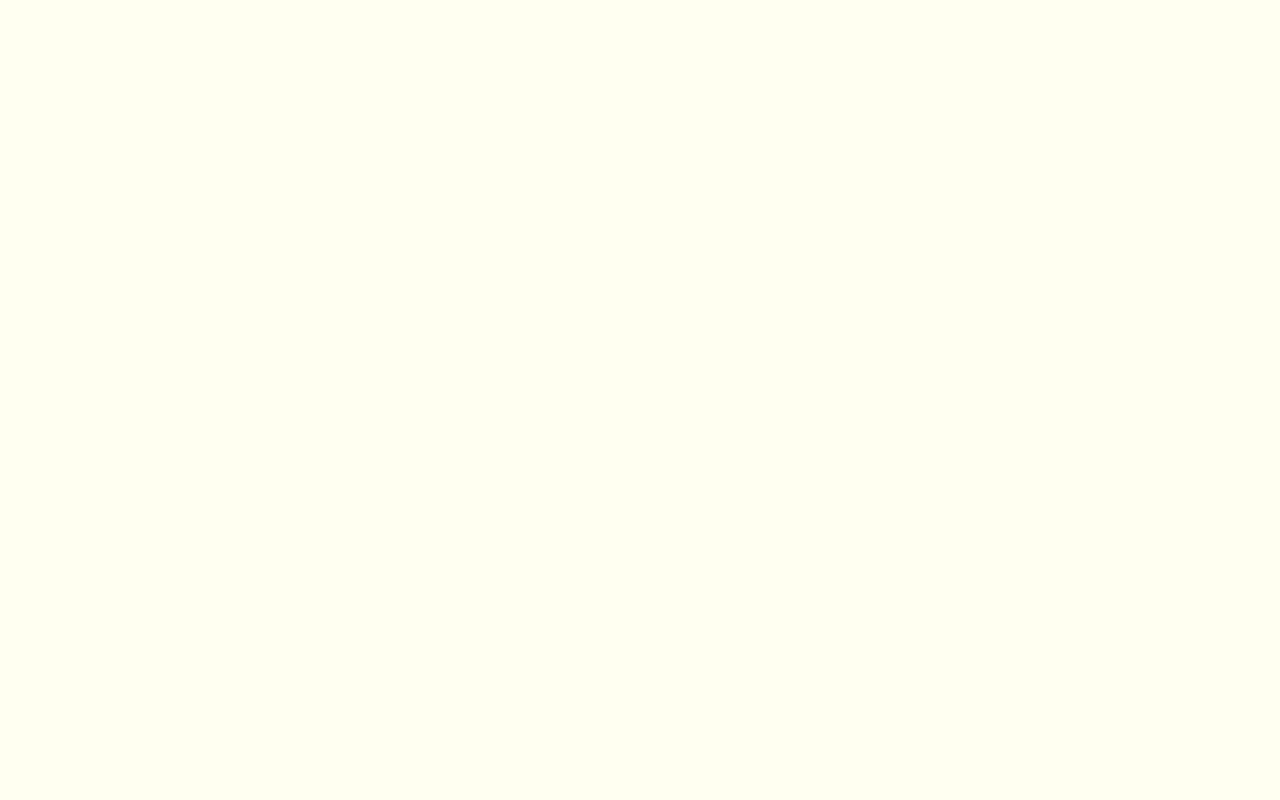
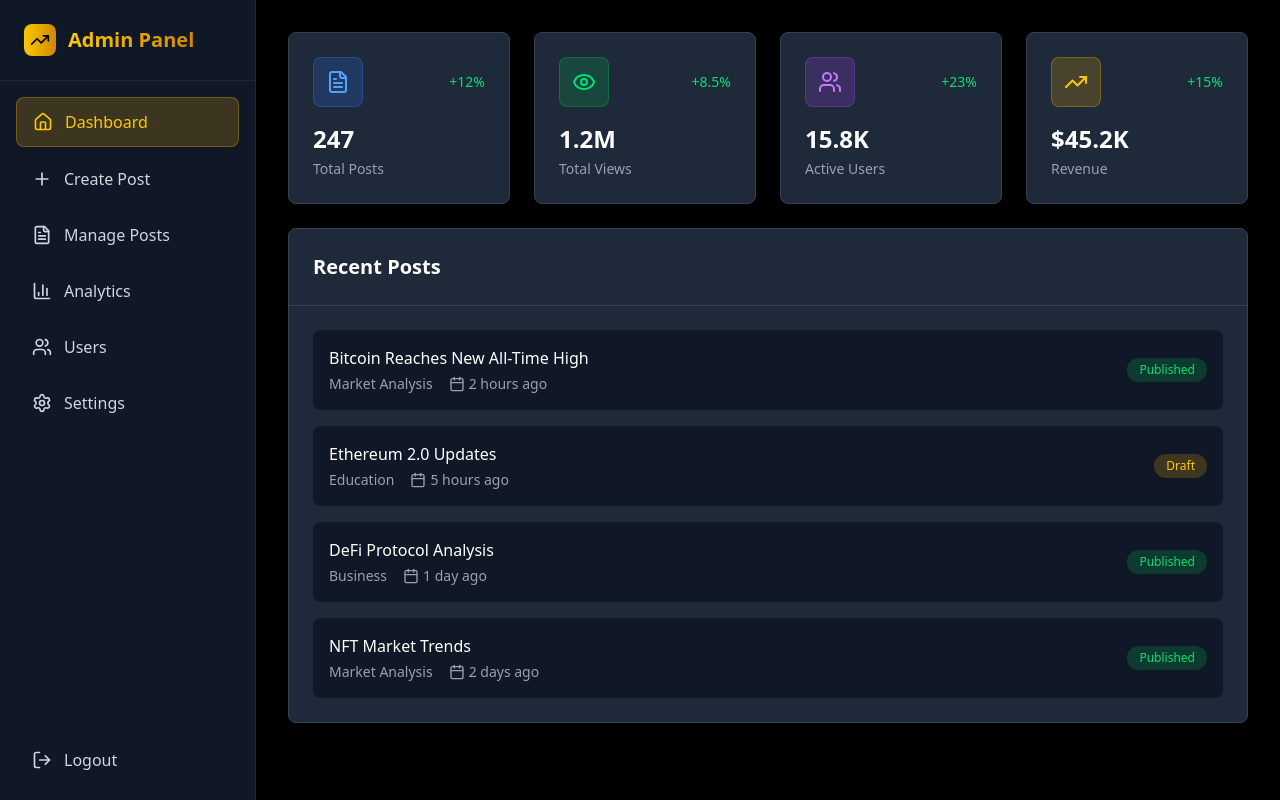
Before and after one commit to Dearie-de-cybek/Blog-Krypto, a React (Vite) app in the folder frontend/: page /admin-dashboard in a window 1280 px wide. Before the commit this address had no page. Built offline with nearby package versions, Linux system fonts and the light colour scheme.

Commit message:
added a preview modal

```diff
--- a/frontend/src/App.jsx
+++ b/frontend/src/App.jsx
@@ -3,6 +3,7 @@ import { BrowserRouter as Router, Routes, Route } from "react-router-dom";
 import "./index.css";
 import Home from "./pages/Home";
 import NewsArticlePage from "./pages/NewsArticlePage";
+import AdminDashboard from "./pages/AdminDashboard";
 
 const App = () => {
   return (
@@ -10,6 +11,7 @@ const App = () => {
       <Routes>
         <Route path="/" element={<Home />} />
         <Route path="/news" element={<NewsArticlePage />} />
+        <Route path="/admin-dashboard" element={<AdminDashboard />} />
       </Routes>
     </Router>
   );
--- /dev/null
+++ b/frontend/src/components/admin/PreviewModal.jsx
@@ -0,0 +1,60 @@
+import React from 'react';
+import { X } from 'lucide-react';
+
+const PreviewModal = ({ isOpen, onClose, postData }) => {
+  if (!isOpen) return null;
+
+  return (
+    <div className="fixed inset-0 bg-black bg-opacity-50 flex items-center justify-center z-50 p-4">
+      <div className="bg-white rounded-lg max-w-4xl w-full max-h-[90vh] overflow-y-auto">
+        <div className="sticky top-0 bg-white border-b px-6 py-4 flex justify-between items-center">
+          <h2 className="text-xl font-bold">Preview</h2>
+          <button onClick={onClose} className="p-2 hover:bg-gray-100 rounded">
+            <X className="w-5 h-5" />
+          </button>
+        </div>
+
+        <div className="p-6">
+          {postData.featuredImage && (
+            <img
+              src={postData.featuredImage}
+              alt="Featured"
+              className="w-full h-64 object-cover rounded-lg mb-6"
+            />
+          )}
+
+          <div className="mb-2">
+            <span className="bg-blue-100 text-blue-800 px-3 py-1 rounded-full text-sm">
+              {postData.category || 'Uncategorized'}
+            </span>
+          </div>
+
+          <h1 className="text-3xl font-bold mb-4">{postData.title || 'Untitled'}</h1>
+
+          {postData.subtitle && (
+            <p className="text-xl text-gray-600 mb-6">{postData.subtitle}</p>
+          )}
+
+          <div
+            className="prose max-w-none"
+            dangerouslySetInnerHTML={{ __html: postData.content || 'No content yet...' }}
+          />
+
+          {postData.tags.length > 0 && (
+            <div className="mt-8 pt-6 border-t">
+              <div className="flex flex-wrap gap-2">
+                {postData.tags.map((tag, index) => (
+                  <span key={index} className="bg-gray-100 text-gray-700 px-3 py-1 rounded-full text-sm">
+                    #{tag}
+                  </span>
+                ))}
+              </div>
+            </div>
+          )}
+        </div>
+      </div>
+    </div>
+  );
+};
+
+export default PreviewModal;
--- /dev/null
+++ b/frontend/src/pages/AdminDashboard.jsx
@@ -0,0 +1,61 @@
+import React, { useState } from 'react';
+import AdminSidebar from '../components/admin/AdminSidebar';
+import DashboardStats from '../components/admin/DashboardStats';
+import BlogEditor from '../components/admin/BlogEditor';
+import PostsManager from '../components/admin/PostsManager';
+
+const AdminDashboard = () => {
+  const [activeTab, setActiveTab] = useState('dashboard');
+
+  const renderContent = () => {
+    switch (activeTab) {
+      case 'dashboard':
+        return <DashboardStats />;
+      case 'create-post':
+        return <BlogEditor />;
+      case 'manage-posts':
+        return <PostsManager />;
+      case 'analytics':
+        return (
+          <div className="space-y-6">
+            <h1 className="text-2xl font-bold text-white">Analytics</h1>
+            <div className="bg-gray-800 rounded-lg p-6 border border-gray-700">
+              <p className="text-gray-300">Analytics dashboard coming soon...</p>
+            </div>
+          </div>
+        );
+      case 'users':
+        return (
+          <div className="space-y-6">
+            <h1 className="text-2xl font-bold text-white">User Management</h1>
+            <div className="bg-gray-800 rounded-lg p-6 border border-gray-700">
+              <p className="text-gray-300">User management features coming soon...</p>
+            </div>
+          </div>
+        );
+      case 'settings':
+        return (
+          <div className="space-y-6">
+            <h1 className="text-2xl font-bold text-white">Settings</h1>
+            <div className="bg-gray-800 rounded-lg p-6 border border-gray-700">
+              <p className="text-gray-300">Settings panel coming soon...</p>
+            </div>
+          </div>
+        );
+      default:
+        return <DashboardStats />;
+    }
+  };
+
+  return (
+    <div className="bg-black min-h-screen">
+      <AdminSidebar activeTab={activeTab} setActiveTab={setActiveTab} />
+
+      <div className="ml-64 p-8">
+        {renderContent()}
+      </div>
+    </div>
+  );
+};
+
+export default AdminDashboard;
```
